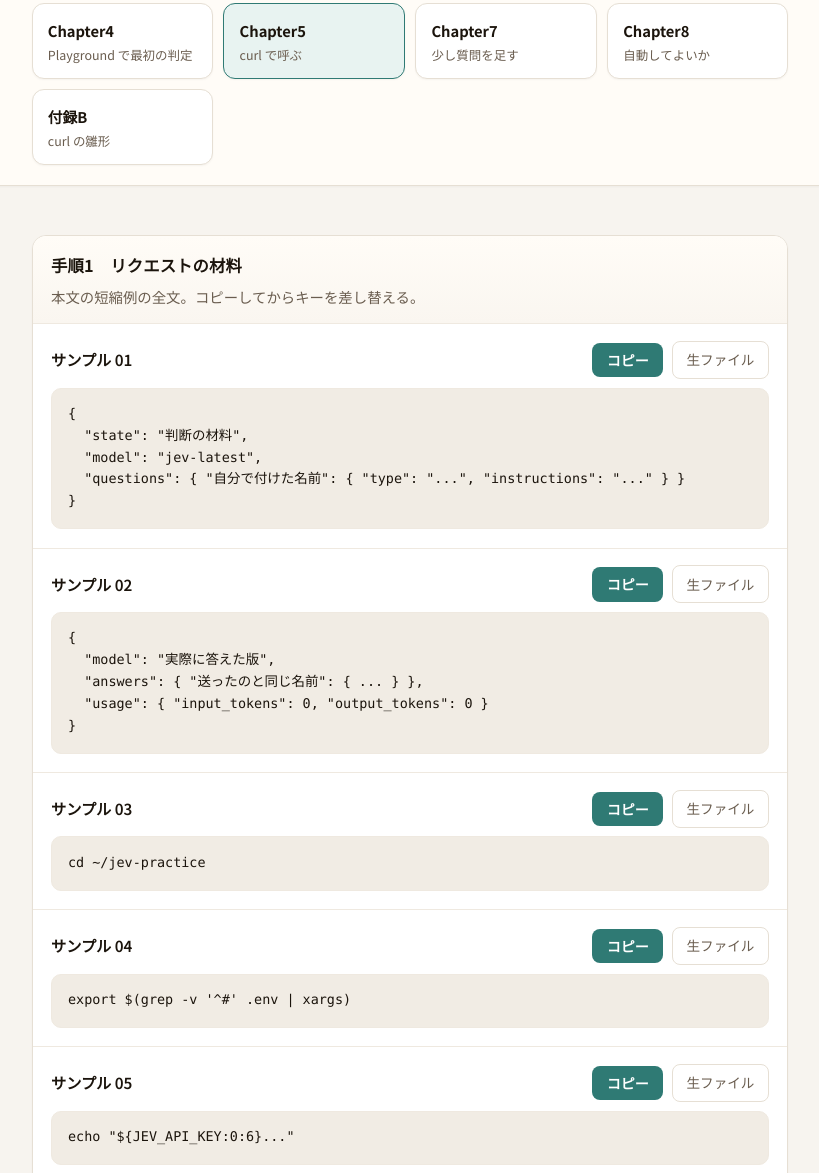
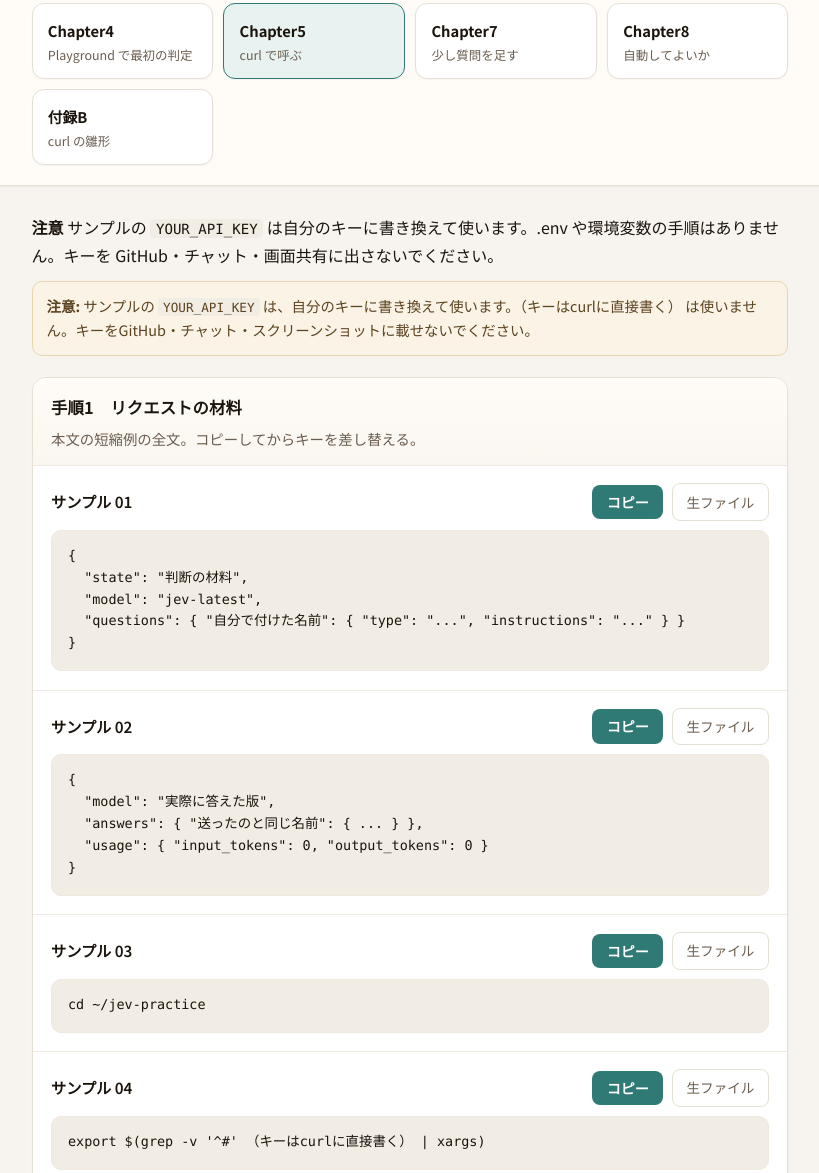
Before and after one commit to smilior/jev-book-samples, a plain HTML site: page ch05.html in a window 1280 px wide. Shown: the part 236-1409 px from the top of the page, without its empty margins (230-1049 px from the left). Drawn offline with Linux system fonts and the light colour scheme.

Commit message:
Drop .env samples; use YOUR_API_KEY inline in curl

```diff
--- a/ch05.html
+++ b/ch05.html
@@ -16,6 +16,9 @@
   <div class="menu"><a href="ch04.html"><strong>Chapter4</strong><span>Playground で最初の判定</span></a><a href="ch05.html" aria-current="page"><strong>Chapter5</strong><span>curl で呼ぶ</span></a><a href="ch07.html"><strong>Chapter7</strong><span>少し質問を足す</span></a><a href="ch08.html"><strong>Chapter8</strong><span>自動してよいか</span></a><a href="apb.html"><strong>付録B</strong><span>curl の雛形</span></a></div>
 </div></header>
 <main class="wrap">
+<aside class="callout callout-warn"><strong>注意</strong> サンプルの <code>YOUR_API_KEY</code> は自分のキーに書き換えて使います。.env や環境変数の手順はありません。キーを GitHub・チャット・画面共有に出さないでください。</aside>
+
+<div class="warn" style="margin:12px 0;padding:12px 14px;border:1px solid #e8d5b0;background:#faf3e6;border-radius:10px;color:#5c4320"><strong>注意:</strong> サンプルの <code>YOUR_API_KEY</code> は、自分のキーに書き換えて使います。（キーはcurlに直接書く） は使いません。キーをGitHub・チャット・スクリーンショットに載せないでください。</div>
 <section class="step">
   <header><h3>手順1　リクエストの材料</h3><p>本文の短縮例の全文。コピーしてからキーを差し替える。</p></header>
   <div class="item" id="ch05-01">
@@ -63,7 +66,7 @@
     <a class="raw" href="samples/ch05/04.sh">生ファイル</a>
   </div>
 
-  <pre><code id="code-ch05-04">export $(grep -v &#x27;^#&#x27; .env | xargs)
+  <pre><code id="code-ch05-04">export $(grep -v &#x27;^#&#x27; （キーはcurlに直接書く） | xargs)
 </code></pre>
 </div>
 <div class="item" id="ch05-05">
```
Also changed, not shown: apb.html (+3 -1 lines), 9 other files.
